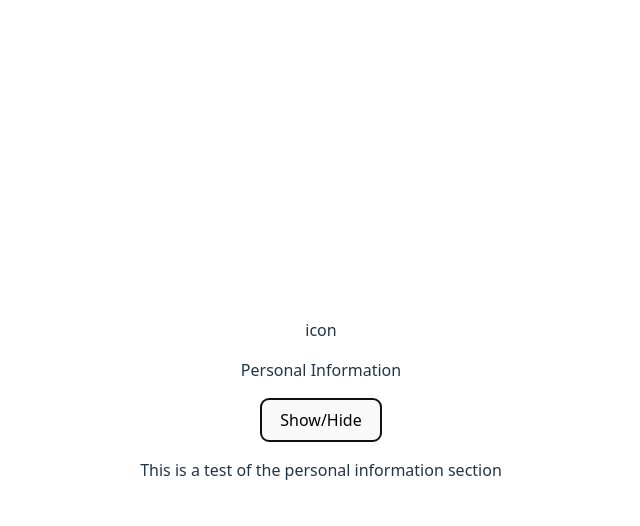
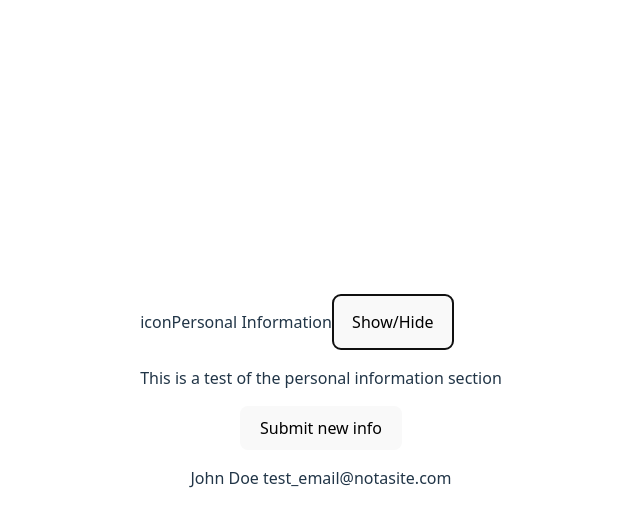
Before and after one commit to yeatonj/react-resume, a React (Vite) app: page / in a window 1280 px wide. Both pictures are taken after a click on the button "Show/Hide". Shown: the top 526 px of the page, without its empty margins (319-959 px from the left). Built offline with nearby package versions, Linux system fonts and the light colour scheme.

Commit message:
Add skeleton for section functionality

```diff
--- a/src/App.jsx
+++ b/src/App.jsx
@@ -4,17 +4,31 @@ import viteLogo from '/vite.svg'
 import PersonalInfo from './components/PersonalInfo'
 import Dropdown from './components/Dropdown'
 import './App.css'
+import Resume from './components/Resume'
 
 function App() {
-  const [count, setCount] = useState(0)
+  const [firstName, setFirstName] = useState("John");
+  const [lastName, setLastName] = useState("Doe");
+  const [email, setEmail] = useState("test_email@notasite.com");
 
   return (
-    <Dropdown
-      icon={"icon"}
-      description={"Personal Information"}
-    >
-      <PersonalInfo />
-    </Dropdown>
+    <>
+      <Dropdown
+        icon={"icon"}
+        description={"Personal Information"}
+      >
+        <PersonalInfo
+          firstNameSetter={setFirstName}
+          lastNameSetter={setLastName}
+          emailSetter={setEmail}
+        />
+      </Dropdown>
+      <Resume
+        firstName={firstName}
+        lastName={lastName}
+        email={email}
+      />
+    </>
   )
 }
 
--- a/src/components/Dropdown.jsx
+++ b/src/components/Dropdown.jsx
@@ -1,4 +1,5 @@
 import { useState } from 'react'
+import '../styles/Dropdown.css'
 
 export default function Dropdown({
     icon,
--- a/src/components/PersonalInfo.jsx
+++ b/src/components/PersonalInfo.jsx
@@ -1,7 +1,18 @@
-export default function PersonalInfo() {
+export default function PersonalInfo({
+    firstNameSetter,
+    lastNameSetter,
+    emailSetter
+}) {
+    function submitButton() {
+        firstNameSetter("hello");
+        lastNameSetter("josh");
+        emailSetter("thisisyouremail@email.com");
+    }
+
     return (
         <div>
             <p>This is a test of the personal information section</p>
+            <button onClick={submitButton}>Submit new info</button>
         </div>
     );
 }
--- /dev/null
+++ b/src/components/Resume.jsx
@@ -0,0 +1,9 @@
+export default function Resume({
+    firstName,
+    lastName,
+    email
+}) {
+    return (
+        <p>{firstName + " " + lastName + " " + email}</p>
+    )
+}
--- /dev/null
+++ b/src/styles/Dropdown.css
@@ -0,0 +1,3 @@
+.dropdown-header {
+    display: flex;
+}
```
